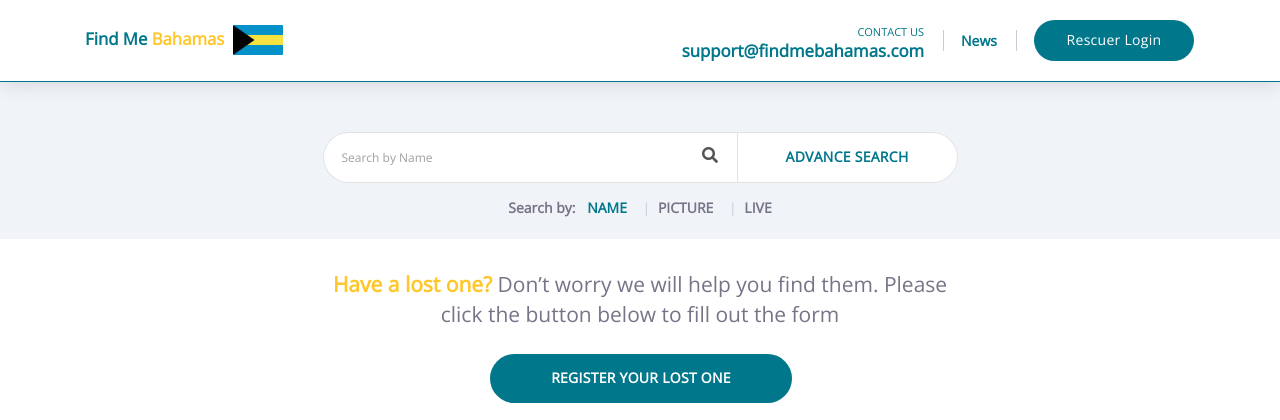
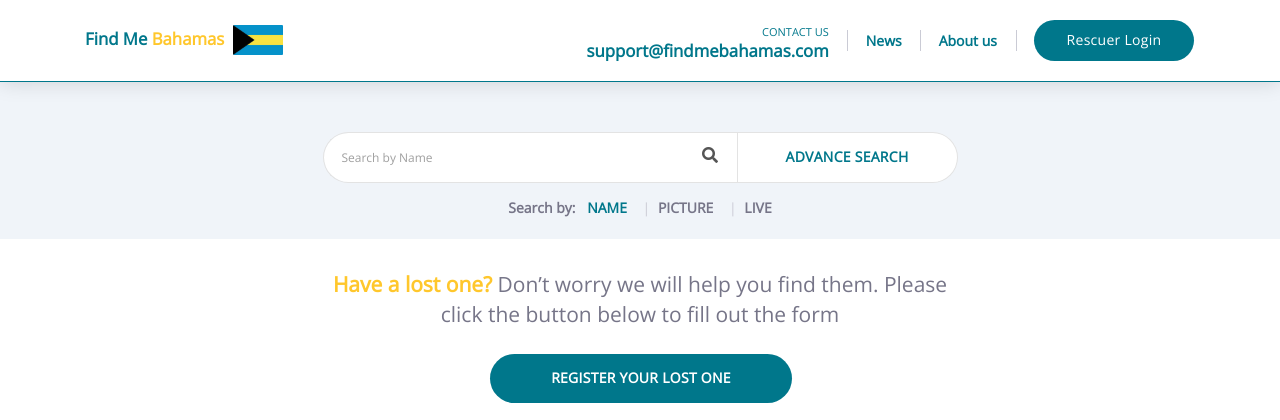
Before and after one commit to salishaukat/facedetect, a Django app: page / in a window 1280 px wide. Shown: the top 420 px of the page. Run offline with Django 3.2, Linux system fonts and the light colour scheme; data that the repository does not hold is empty; parts of the project's set-up code (start-up, migrations or seed data) failed here and were passed over; some libraries are stand-ins or nearby versions.

Commit message:
updated about us

```diff
--- a/apps/templates/base.html
+++ b/apps/templates/base.html
@@ -65,6 +65,9 @@
                     </li>
                     <li class="nav-item">
                         <a class="nav-link text-primary news" href="/news">News </a>
+                    </li>
+                    <li class="nav-item">
+                        <a class="nav-link text-primary news" href="/about-us"> About us </a>
                     </li>
 <!--                     <li class="nav-item">
                         <a class="nav-link text-secondary" href="#"><i class="fa fa-bell"></i></a>
--- a/apps/templates/home.html
+++ b/apps/templates/home.html
@@ -48,6 +48,9 @@
 					</li>
 					<li class="nav-item">
 						<a class="nav-link text-primary news" href="/news">News </a>
+					</li>
+					<li class="nav-item">
+						<a class="nav-link text-primary news" href="/about-us"> About us </a>
 					</li>
 <!-- 					<li class="nav-item">
 						<a class="nav-link text-secondary" href="#"><i class="fa fa-bell"></i></a>
--- a/apps/urls.py
+++ b/apps/urls.py
@@ -23,6 +23,7 @@
     path('live', views.live, name="live"),
     path('get_face', views.get_face_from_image, name="get_face"),
     path('news', views.news, name="news"),
+    path('about-us', views.about_us, name="about-us"),
     path('news_details/<int:id>', views.news_details, name="news_details"),
     path('found/<int:id>', views.found, name="found")
 ]
--- a/apps/views.py
+++ b/apps/views.py
@@ -33,7 +33,10 @@
     return randint(range_start, range_end)
 
 def live(request):
-    return render(request, 'live.html')
+    return render(request, 'live.html',{"user":request.session["username"]})
+
+def about_us(request):
+    return render(request, 'about_us.html',{"user":request.session["username"]})
 
 def search(request, id=None):
     if 'username' not in request.session:
```
